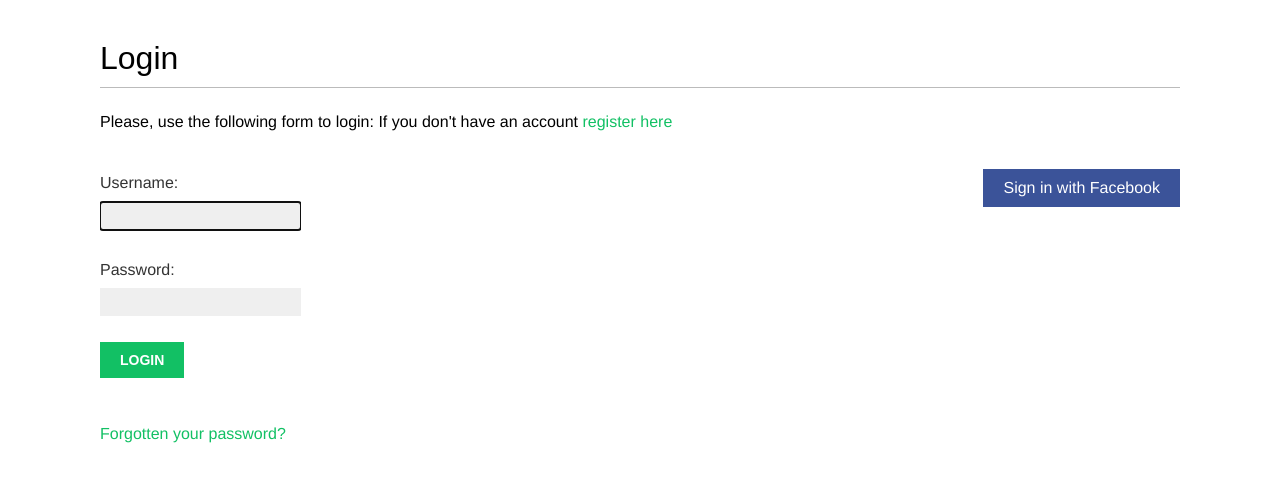
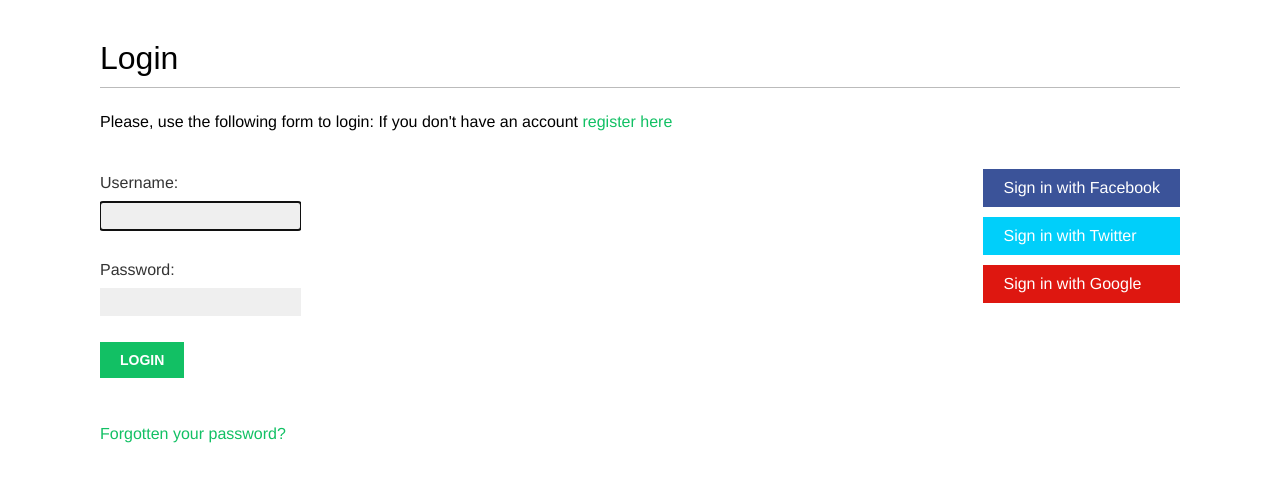
Before and after one commit to HanZawNyein/social_auth_with_thirdparty_auths, a Django app: a page that uses account/templates/registration/login.html in a window 1280 px wide. Shown: the part 47-529 px from the top of the page. Run offline with Django 4.2, Linux system fonts and the light colour scheme; some web fonts are replaced.

Commit message:
social auth with google & twitter & facebook

```diff
--- a/account/templates/registration/login.html
+++ b/account/templates/registration/login.html
@@ -29,6 +29,16 @@
                 Sign in with Facebook
                 </a>
             </li>
+            <li class="twitter">
+                <a href="{% url "social:begin" "twitter" %}">
+                Sign in with Twitter
+                </a>
+            </li>
+            <li class="google">
+                <a href="{% url "social:begin" "google-oauth2" %}">
+                Sign in with Google
+                </a>
+            </li>
         </ul>
     </div>
 {% endblock %}
```
Also changed, not shown: account/templates/account/login.html (+7 -2 lines), bookmarks/settings.py (+16 -3 lines), README.md.
